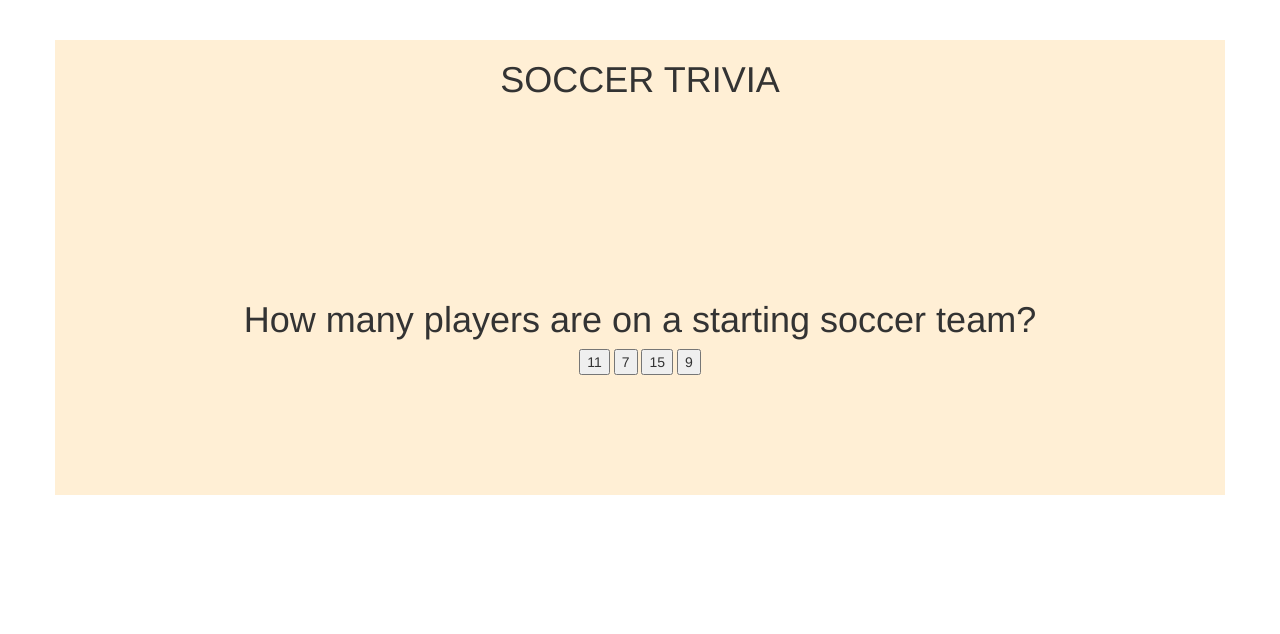
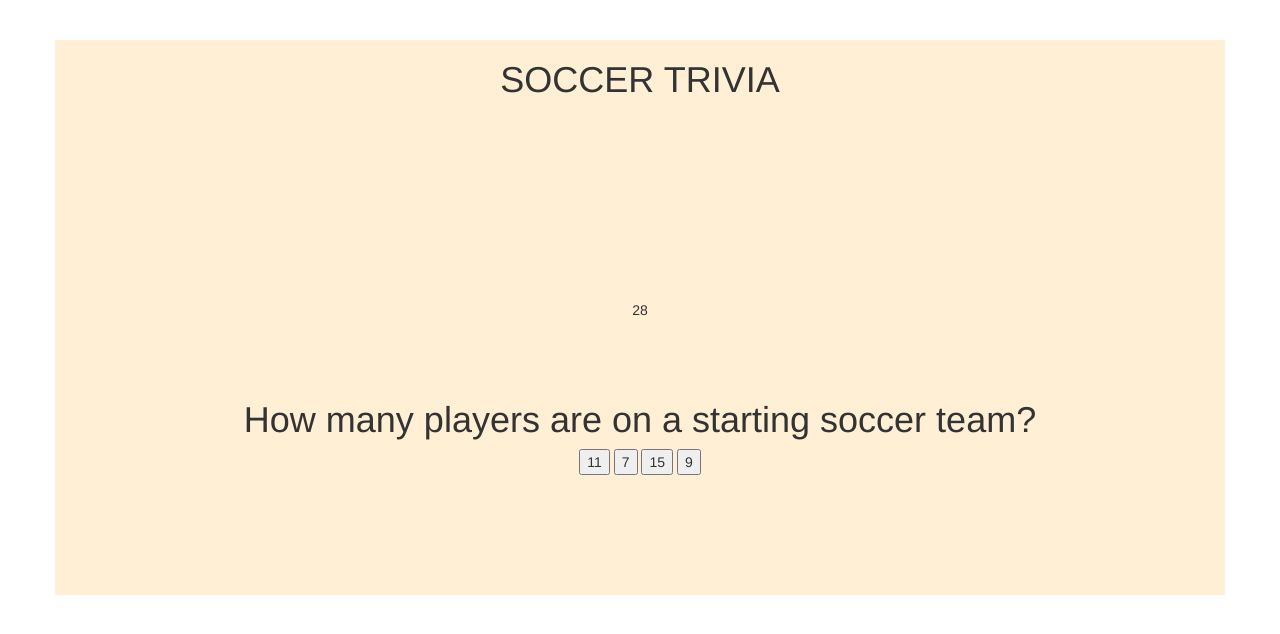
Before and after one commit to iamDio/TriviaGame, a plain HTML site: page index.html in a window 1280 px wide. Both pictures are taken after a click on the button "START". Drawn offline with nearby package versions, Linux system fonts and the light colour scheme.

Commit message:
added global timer, needs a reset

```diff
--- a/assets/javascript/app.js
+++ b/assets/javascript/app.js
@@ -21,70 +21,77 @@
       //_______________FUNCTIONS_____________
       //_____________________________________
 
-    /*function toggle(){
-        $('#question1').toggle();
-        // if id correct = clicked. invoke correctAnswer function, else, invoke wrongAnswer function
-    }*/
+      //function that toggles a start game screen
+      function startGame() {
+          $('#questionsArray').hide();
 
-
-    //function that toggles a start game screen
-    function startGame(){
-        $('#questionsArray').hide();
       }
 
 
       //function that hides inactive questions?
       function hideInactiveQuestions() {
-        /*for(i=0; i<questionsArray.length; i++){
-            if (questionsArray[i].display === true) {
-                $('.questions').hide();}
-            }
-            }
-        */
+
           $('#question2').hide();
           $('#question3').hide();
+      }
+
+      //function that sets a timer for each question
+      function gloabalTimer() {
+        $('#timeCounter').html(timeCounter);
       }
 
       //function that loads the next question?
       function newQuestionLoader() {
           console.log("running newQuestionLoader");
+
           questionCounter++
           console.log(" adding to question questionCounter")
           console.log(questionCounter)
 
           questionsArray[questionCounter];
- console.log( questionsArray[questionCounter]);
+          console.log(questionsArray[questionCounter]);
 
           $(questionsArray[questionCounter]).show();
-$(questionsArray[questionCounter- 1]).hide();
+          $(questionsArray[questionCounter - 1]).hide();
           console.log(questionsArray[questionCounter]);
       }
 
-    //function that sets a timer for each question
-    function gloabalTimer(){
-    timeCounter --;
 
-    }
 
       //function that loads a correct answer notification
       function correctAnswerScreen() {
           $('#answerStatus').html('<h1>correct</h1>');
-            rightAnswerCounter ++;
+          rightAnswerCounter++;
 
       }
 
       //function that loads a wrong answer notification
       function wrongAnswerScreen() {
           $('#answerStatus').html('<h1>wrong</h1>');
-            wrongAnswerCounter ++;
+          wrongAnswerCounter++;
 
       }
 
       function displayScores() {
-        if (questionCounter === 3){
-            $('#scoreTally').html('<h1> Wrong Answers: '+ wrongAnswerCounter + '</h1> <br>' + '<h1> Right Answers: '+ rightAnswerCounter + '</h1> <br>');
+          if (questionCounter === 3) {
+              $('#scoreTally').html('<h1> Wrong Answers: ' + wrongAnswerCounter + '</h1> <br>'
+               + '<h1> Right Answers: ' + rightAnswerCounter + '</h1> <br>');
 
           }
+      }
+
+      function timer() {
+        clock = setInterval(thirtySeconds, 1000);
+        function thirtySeconds() {
+            if (timeCounter === 0) {
+              clearInterval(clock);
+            }
+            if (timeCounter > 0){
+              timeCounter--;
+            }
+            $('#timeCounter').html(timeCounter)
+        }
+
       }
 
       //_______________MAIN CODE_____________
@@ -93,9 +100,11 @@ console.log(questionsArray[questionCounter]);
       hideInactiveQuestions();
 
       // start game event listener
-    $('.btn-primary').click(function(){
+      $('.btn-primary').click(function() {
+          timer();
           $('#questionsArray').show();
           $('#startScreen').hide();
+
       })
 
       //questions loader event listern
--- a/index.html
+++ b/index.html
@@ -29,7 +29,7 @@
         <!--correct answer display -->
     <div id="answerStatus"></div>
     <div id="scoreTally"></div>
-
+    <div id="timeCounter"></div>
         <div id="questionsArray">
             <!-- first question and answers -->
             <div class="question" id="question1">
```
Lines whose indentation alone changed are shown as unchanged.
